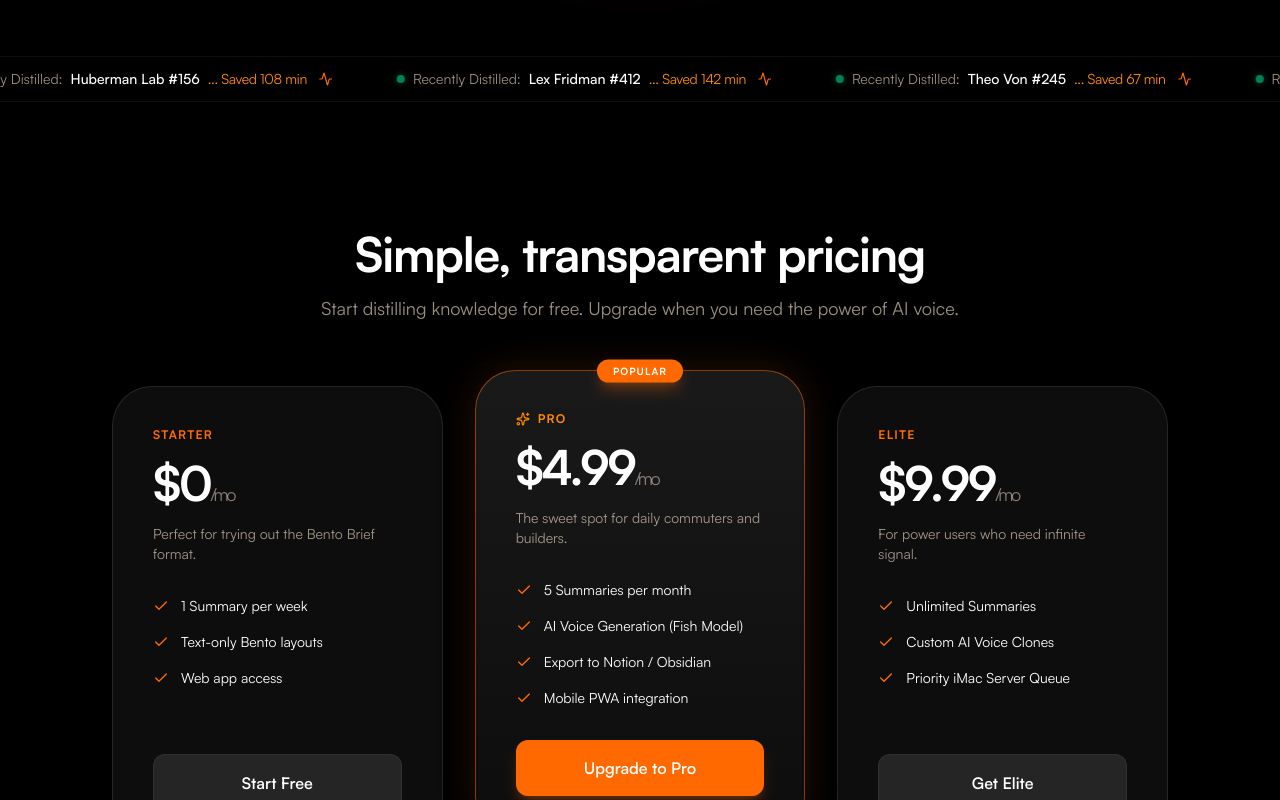
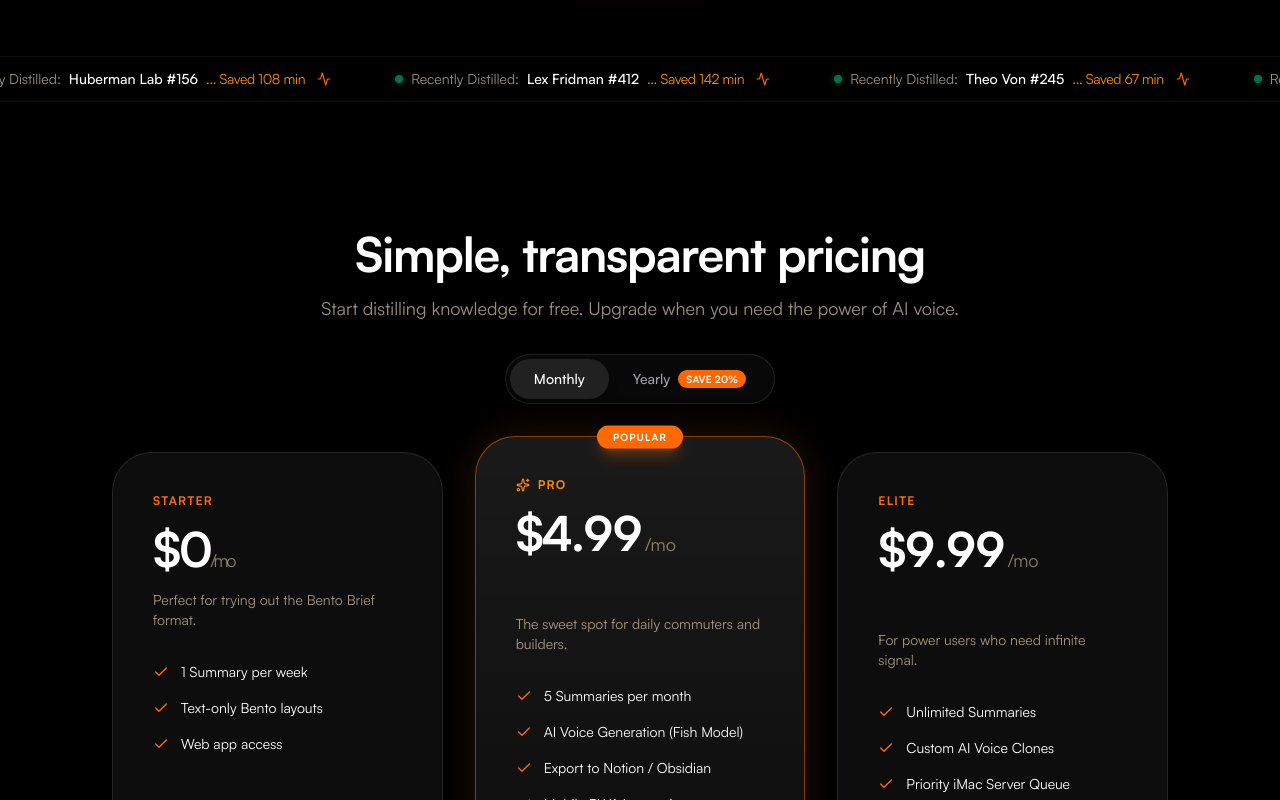
Before and after one commit to devon-gif/Audia, a Next.js app: page / in a window 1280 px wide. Shown: the part 2000-2800 px from the top of the page. Built offline with nearby package versions, Linux system fonts and the light colour scheme.

Commit message:
Update page.tsx

```diff
--- a/app/page.tsx
+++ b/app/page.tsx
@@ -3,6 +3,7 @@
 import { useState } from "react";
 import { useRouter } from "next/navigation";
 import Image from "next/image";
+import { motion, AnimatePresence } from "framer-motion";
 import {
   Search, Mic, Layout, Share2, ArrowRight, Play, Pause,
   FileText, ArrowLeft, Download, Zap, Headphones, Shield, Sparkles, Star, Check,
@@ -72,6 +73,7 @@ export default function LandingPage() {
   const [activeView, setActiveView] = useState<"new-summary" | "library">("new-summary");
   const [voiceProcessing, setVoiceProcessing] = useState(false);
   const [videoOpen, setVideoOpen] = useState(false);
+  const [billingCycle, setBillingCycle] = useState<"monthly" | "yearly">("monthly");
   const router = useRouter();
 
   const handleSummarize = () => {
@@ -669,12 +671,39 @@ export default function LandingPage() {
         {/* --- PRICING SECTION --- */}
         <section id="pricing" className="py-24 relative">
           <div className="max-w-6xl mx-auto px-6 md:px-12">
-            <div className="text-center mb-16">
+            <div className="text-center mb-8">
               <h2 className="text-4xl md:text-5xl font-bold tracking-tight mb-4 text-white">Simple, transparent pricing</h2>
-              <p className="text-orange-100/60 text-lg max-w-2xl mx-auto">Start distilling knowledge for free. Upgrade when you need the power of AI voice.</p>
+              <p className="text-orange-100/60 text-lg max-w-2xl mx-auto mb-8">Start distilling knowledge for free. Upgrade when you need the power of AI voice.</p>
+
+              {/* Billing Toggle */}
+              <div className="inline-flex items-center p-1 bg-white/[0.03] backdrop-blur-sm border border-white/10 rounded-full">
+                <button
+                  onClick={() => setBillingCycle("monthly")}
+                  className={`relative px-6 py-2.5 rounded-full text-sm font-medium transition-all duration-300 ${
+                    billingCycle === "monthly"
+                      ? "bg-white/10 text-white shadow-lg"
+                      : "text-zinc-400 hover:text-white"
+                  }`}
+                >
+                  Monthly
+                </button>
+                <button
+                  onClick={() => setBillingCycle("yearly")}
+                  className={`relative px-6 py-2.5 rounded-full text-sm font-medium transition-all duration-300 flex items-center gap-2 ${
+                    billingCycle === "yearly"
+                      ? "bg-white/10 text-white shadow-lg"
+                      : "text-zinc-400 hover:text-white"
+                  }`}
+                >
+                  Yearly
+                  <span className="px-2 py-0.5 bg-[#FF6600] text-white text-[10px] font-bold rounded-full uppercase tracking-wide">
+                    Save 20%
+                  </span>
+                </button>
+              </div>
             </div>
 
-            <div className="grid grid-cols-1 md:grid-cols-3 gap-8 items-center">
+            <div className="grid grid-cols-1 md:grid-cols-3 gap-8 items-center mt-12">
 
               {/* Free Tier - Deep Glass */}
               <div className="p-10 rounded-[2.5rem] bg-white/5 backdrop-blur-[45px] border border-white/10 flex flex-col h-full">
@@ -693,7 +722,37 @@ export default function LandingPage() {
               <div className="p-10 rounded-[2.5rem] bg-gradient-to-b from-white/10 to-white/5 backdrop-blur-[45px] border border-orange-500/50 flex flex-col h-full transform md:-translate-y-4 shadow-[0_0_40px_rgba(249,115,22,0.15)] relative">
                 <div className="absolute top-0 left-1/2 -translate-x-1/2 -translate-y-1/2 bg-orange-500 text-white px-4 py-1 rounded-full text-[10px] font-bold uppercase tracking-widest shadow-lg shadow-orange-500/30">Popular</div>
                 <div className="text-orange-400 font-bold tracking-widest uppercase text-xs mb-4 flex items-center gap-2"><Sparkles size={14}/> Pro</div>
-                <div className="text-5xl font-bold mb-4 text-white font-mono tracking-tighter">$4.99<span className="text-lg text-orange-100/50 font-normal font-sans">/mo</span></div>
+                {/* Price with Animation */}
+                <div className="flex items-baseline gap-1 mb-1">
+                  <AnimatePresence mode="wait">
+                    <motion.span
+                      key={billingCycle}
+                      initial={{ opacity: 0, y: -10 }}
+                      animate={{ opacity: 1, y: 0 }}
+                      exit={{ opacity: 0, y: 10 }}
+                      transition={{ duration: 0.2, ease: "easeOut" }}
+                      className="text-5xl font-bold text-white font-mono tracking-tighter tabular-nums"
+                    >
+                      ${billingCycle === "monthly" ? "4.99" : "3.99"}
+                    </motion.span>
+                  </AnimatePresence>
+                  <span className="text-lg text-orange-100/50 font-normal font-sans">/mo</span>
+                </div>
+                {/* Billed annually subtext */}
+                <AnimatePresence>
+                  {billingCycle === "yearly" && (
+                    <motion.p
+                      initial={{ opacity: 0, height: 0 }}
+                      animate={{ opacity: 1, height: "auto" }}
+                      exit={{ opacity: 0, height: 0 }}
+                      transition={{ duration: 0.2 }}
+                      className="text-orange-100/40 text-xs mb-8"
+                    >
+                      Billed as $47.88/yr
+                    </motion.p>
+                  )}
+                </AnimatePresence>
+                {billingCycle === "monthly" && <div className="h-5 mb-8" />}
                 <p className="text-orange-100/60 mb-8 text-sm">The sweet spot for daily commuters and builders.</p>
                 <div className="flex-1 flex flex-col gap-4 mb-8">
                   <div className="flex items-center gap-3 text-sm"><Check size={16} className="text-orange-500"/> 5 Summaries per month</div>
@@ -701,20 +760,78 @@ export default function LandingPage() {
                   <div className="flex items-center gap-3 text-sm"><Check size={16} className="text-orange-500"/> Export to Notion / Obsidian</div>
                   <div className="flex items-center gap-3 text-sm"><Check size={16} className="text-orange-500"/> Mobile PWA integration</div>
                 </div>
-                <Link href="/signup" className="w-full py-4 rounded-xl bg-orange-500 hover:bg-orange-600 hover:scale-[1.02] hover:shadow-xl hover:shadow-orange-500/40 transition-all font-semibold text-white shadow-lg shadow-orange-500/25 text-center block">Upgrade to Pro</Link>
+                <button
+                  onClick={() => {
+                    const priceId = billingCycle === "monthly"
+                      ? process.env.NEXT_PUBLIC_STRIPE_PRO_MONTHLY
+                      : process.env.NEXT_PUBLIC_STRIPE_PRO_YEARLY;
+                    if (priceId) {
+                      router.push(`/api/checkout?priceId=${priceId}&billingCycle=${billingCycle}`);
+                    } else {
+                      router.push("/signup");
+                    }
+                  }}
+                  className="w-full py-4 rounded-xl bg-orange-500 hover:bg-orange-600 hover:scale-[1.02] hover:shadow-xl hover:shadow-orange-500/40 transition-all font-semibold text-white shadow-lg shadow-orange-500/25 text-center block"
+                >
+                  {billingCycle === "yearly" ? "START YEARLY PLAN" : "Upgrade to Pro"}
+                </button>
               </div>
 
               {/* Elite Tier - Deep Glass */}
               <div className="p-10 rounded-[2.5rem] bg-white/5 backdrop-blur-[45px] border border-white/10 flex flex-col h-full">
                 <div className="text-orange-500 font-bold tracking-widest uppercase text-xs mb-4">Elite</div>
-                <div className="text-5xl font-bold mb-4 font-mono tracking-tighter">$9.99<span className="text-lg text-orange-100/50 font-normal font-sans">/mo</span></div>
+                {/* Price with Animation */}
+                <div className="flex items-baseline gap-1 mb-1">
+                  <AnimatePresence mode="wait">
+                    <motion.span
+                      key={billingCycle}
+                      initial={{ opacity: 0, y: -10 }}
+                      animate={{ opacity: 1, y: 0 }}
+                      exit={{ opacity: 0, y: 10 }}
+                      transition={{ duration: 0.2, ease: "easeOut" }}
+                      className="text-5xl font-bold font-mono tracking-tighter tabular-nums"
+                    >
+                      ${billingCycle === "monthly" ? "9.99" : "7.99"}
+                    </motion.span>
+                  </AnimatePresence>
+                  <span className="text-lg text-orange-100/50 font-normal font-sans">/mo</span>
+                </div>
+                {/* Billed annually subtext */}
+                <AnimatePresence>
+                  {billingCycle === "yearly" && (
+                    <motion.p
+                      initial={{ opacity: 0, height: 0 }}
+                      animate={{ opacity: 1, height: "auto" }}
+                      exit={{ opacity: 0, height: 0 }}
+                      transition={{ duration: 0.2 }}
+                      className="text-orange-100/40 text-xs mb-8"
+                    >
+                      Billed as $95.88/yr
+                    </motion.p>
+                  )}
+                </AnimatePresence>
+                {billingCycle === "monthly" && <div className="h-5 mb-8" />}
                 <p className="text-orange-100/60 mb-8 text-sm">For power users who need infinite signal.</p>
                 <div className="flex-1 flex flex-col gap-4 mb-8">
                   <div className="flex items-center gap-3 text-sm"><Check size={16} className="text-orange-500"/> Unlimited Summaries</div>
                   <div className="flex items-center gap-3 text-sm"><Check size={16} className="text-orange-500"/> Custom AI Voice Clones</div>
                   <div className="flex items-center gap-3 text-sm"><Check size={16} className="text-orange-500"/> Priority iMac Server Queue</div>
                 </div>
-                <Link href="/signup" className="w-full py-4 rounded-xl bg-white/10 hover:bg-white/20 hover:scale-[1.02] hover:shadow-lg hover:shadow-orange-500/10 transition-all font-semibold text-white border border-white/5 text-center block">Get Elite</Link>
+                <button
+                  onClick={() => {
+                    const priceId = billingCycle === "monthly"
+                      ? process.env.NEXT_PUBLIC_STRIPE_ELITE_MONTHLY
+                      : process.env.NEXT_PUBLIC_STRIPE_ELITE_YEARLY;
+                    if (priceId) {
+                      router.push(`/api/checkout?priceId=${priceId}&billingCycle=${billingCycle}`);
+                    } else {
+                      router.push("/signup");
+                    }
+                  }}
+                  className="w-full py-4 rounded-xl bg-white/10 hover:bg-white/20 hover:scale-[1.02] hover:shadow-lg hover:shadow-orange-500/10 transition-all font-semibold text-white border border-white/5 text-center block"
+                >
+                  {billingCycle === "yearly" ? "START YEARLY PLAN" : "Get Elite"}
+                </button>
               </div>
 
             </div>
```
